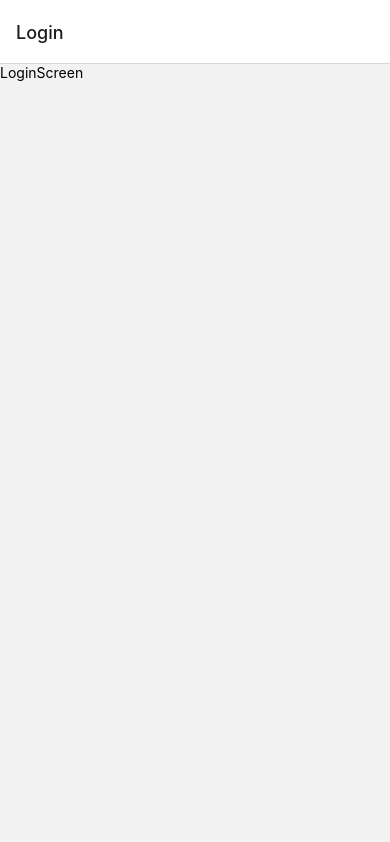
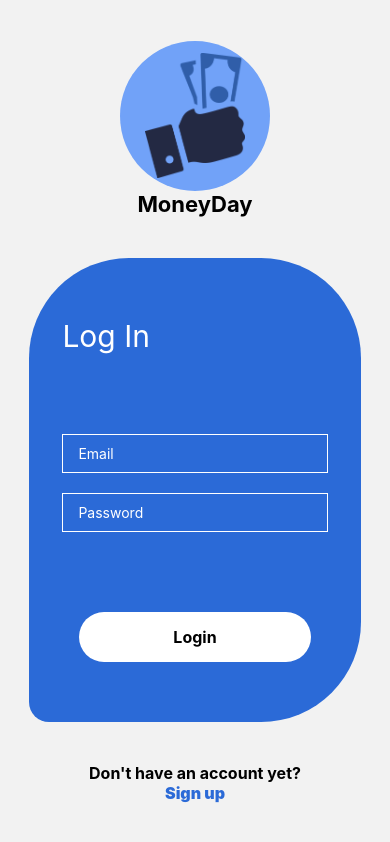
Before and after one commit to Slaweek18/Android, a React Native app: screen /Login in a window 390 px wide. Built offline with nearby package versions, Linux system fonts and the light colour scheme.

Commit message:
Created LoginScreen

```diff
--- a/App.js
+++ b/App.js
@@ -6,17 +6,28 @@ import LoginScreen from './screens/LoginScreen';
 import SignUpScreen from './screens/LoginScreen';
 import HomeScreen from './screens/LoginScreen';
 
-const image = {
-    uri: 'https://i.pinimg.com/564x/26/47/da/2647dacbe4d0f9e91a28da7f8f8dd012.jpg'
-};
-
 const Stack = createNativeStackNavigator();
 
 export default function App() {
   return (
     <NavigationContainer>
-      <Stack.Navigator>
-        <Stack.Screen name="Login" component={LoginScreen} />
+      <Stack.Navigator initialRouteName='Login'>
+        <Stack.Screen name = "Login"
+            component = {
+              LoginScreen
+            }
+            options = {
+              {
+                headerTitleAlign: 'center',
+                headerTitleStyle: {
+                color: 'blue',
+                fontSize: 20,
+                fontWeight: 'bold',
+                },
+                headerShown:false
+              }
+            }
+        />
         <Stack.Screen name="SignUp" component={SignUpScreen} />
         <Stack.Screen name="Home" component={HomeScreen} />
       </Stack.Navigator>
--- a/screens/HomeScreen.jsx
+++ b/screens/HomeScreen.jsx
@@ -1,10 +1,12 @@
-import { StyleSheet, Text, View } from 'react-native'
+import { StyleSheet, Text, StatusBar, View } from 'react-native'
 import React from 'react'
 
 const HomeScreen = () => {
   return (
     <View>
       <Text>HomeScreen</Text>
+      <StatusBar></StatusBar>
+
     </View>
   )
 }
--- a/screens/LoginScreen.jsx
+++ b/screens/LoginScreen.jsx
@@ -1,14 +1,135 @@
-import { StyleSheet, Text, View } from 'react-native'
+import { StyleSheet, Text, View, StatusBar, Image, TextInput, TouchableOpacity, KeyboardAvoidingView } from 'react-native'
 import React from 'react'
+
+const image = {
+    uri: 'https://i.pinimg.com/564x/26/47/da/2647dacbe4d0f9e91a28da7f8f8dd012.jpg'
+};
 
 const LoginScreen = () => {
   return (
-    <View>
-      <Text>LoginScreen</Text>
-    </View>
+		<KeyboardAvoidingView
+			style={styles.container}
+			behavior="height"
+			>
+			<View>
+				<View style={styles.imgWrapp}><Image source={require('../assets/img/Logo1.png')} style={styles.logo} /></View>
+				<Text style={styles.logoText}>MoneyDay</Text>
+			</View>
+
+			<View style={styles.formContainer}>
+				<Text style={styles.loginText}>Log In</Text>
+				<View style={styles.inputContainer}>
+					<TextInput
+						placeholder="Email"
+						// value={}
+						// onChangeText={text => }
+						style={styles.input}
+						placeholderTextColor='white'
+
+					/>
+					<TextInput
+						placeholder="Password"
+						// value={}
+						// onChangeText={text => }
+						style={styles.input}
+						placeholderTextColor='white'
+						secureTextEntry
+					/>
+				</View>
+					<TouchableOpacity
+						onPress={() => {}}
+						style={styles.button}
+					>
+						<Text style={styles.buttonText}>Login</Text>
+					</TouchableOpacity>
+			</View>
+
+			<View >
+				<Text style={styles.buttonText}>Don't have an account yet?</Text>
+					<TouchableOpacity
+						onPress={() => { }}
+						style={{}}
+					>
+						<Text style={styles.buttonTextBlue}>Sign up</Text>
+					</TouchableOpacity>
+      </View>
+	</KeyboardAvoidingView>
   )
 }
 
 export default LoginScreen
 
-const styles = StyleSheet.create({})
+const styles = StyleSheet.create({
+
+		container: {
+			flex: 1,
+			justifyContent: 'space-evenly',
+			alignItems: 'center',
+		},
+		formContainer: {
+			width: '85%',
+			backgroundColor: '#2B6AD7',
+			height: '55%',
+			borderBottomEndRadius:100,
+			borderBottomStartRadius: 20,
+			borderTopEndRadius:100,
+			borderTopStartRadius:100,
+			justifyContent: 'space-evenly',
+			alignItems: 'center',
+		},
+		inputContainer: {
+			width: '100%',
+			height: '30%',
+			justifyContent: 'space-evenly',
+			alignItems: 'center'
+
+		},
+		input: {
+			width:'80%',
+			paddingHorizontal: 15,
+			paddingVertical: 10,
+			borderColor:'white',
+			borderWidth: 1,
+			color:'white'
+		},
+		button: {
+			backgroundColor: 'white',
+			width: '70%',
+			padding: 15,
+			borderRadius: 100,
+			alignItems: 'center',
+		},
+    logo: {
+      width: 100,
+      height: 125,
+    },
+		logoText:{
+			fontSize:22,
+			// marginTop:5,
+			fontWeight:'bold',
+			textAlign:'center',
+		},
+		imgWrapp:{
+			width:150,
+			height:150,
+			backgroundColor: '#71a2f8',
+			borderRadius:200,
+			justifyContent: 'center',
+			alignItems: 'center'
+		},
+		loginText:{
+			fontSize: 30,
+			width:'80%',
+			color:'white'
+		},
+		buttonText: {
+			fontWeight: '700',
+			fontSize: 16,
+		},
+		buttonTextBlue:{
+			color:'#2B6AD7',
+			fontWeight: '900',
+			fontSize: 16,
+			textAlign:'center'
+		}
+})
--- a/screens/SignUpScreen.jsx
+++ b/screens/SignUpScreen.jsx
@@ -1,10 +1,12 @@
-import { StyleSheet, Text, View } from 'react-native'
+import { StyleSheet, Text, View, StatusBar } from 'react-native'
 import React from 'react'
 
 const SignUpScreen = () => {
   return (
     <View>
       <Text>SignUpScreen</Text>
+      <StatusBar></StatusBar>
+
     </View>
   )
 }
```
Also changed, not shown: assets/img/Logo.png (added), assets/img/Logo1.png (added).
